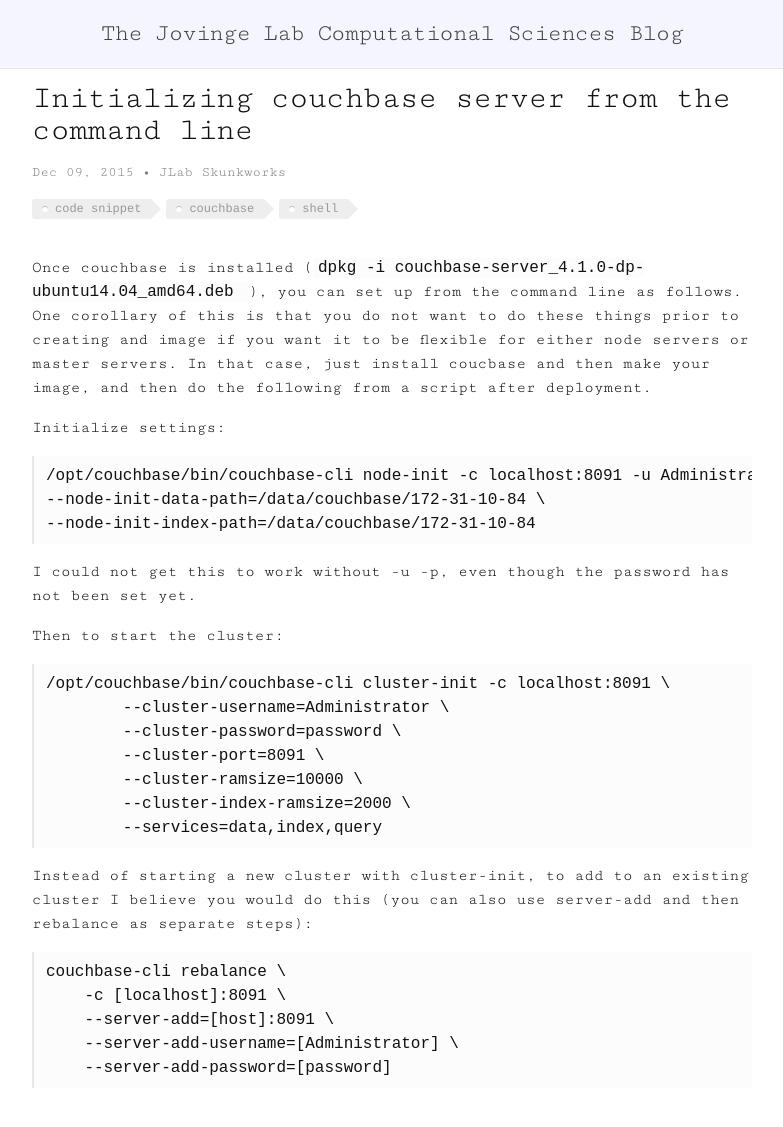
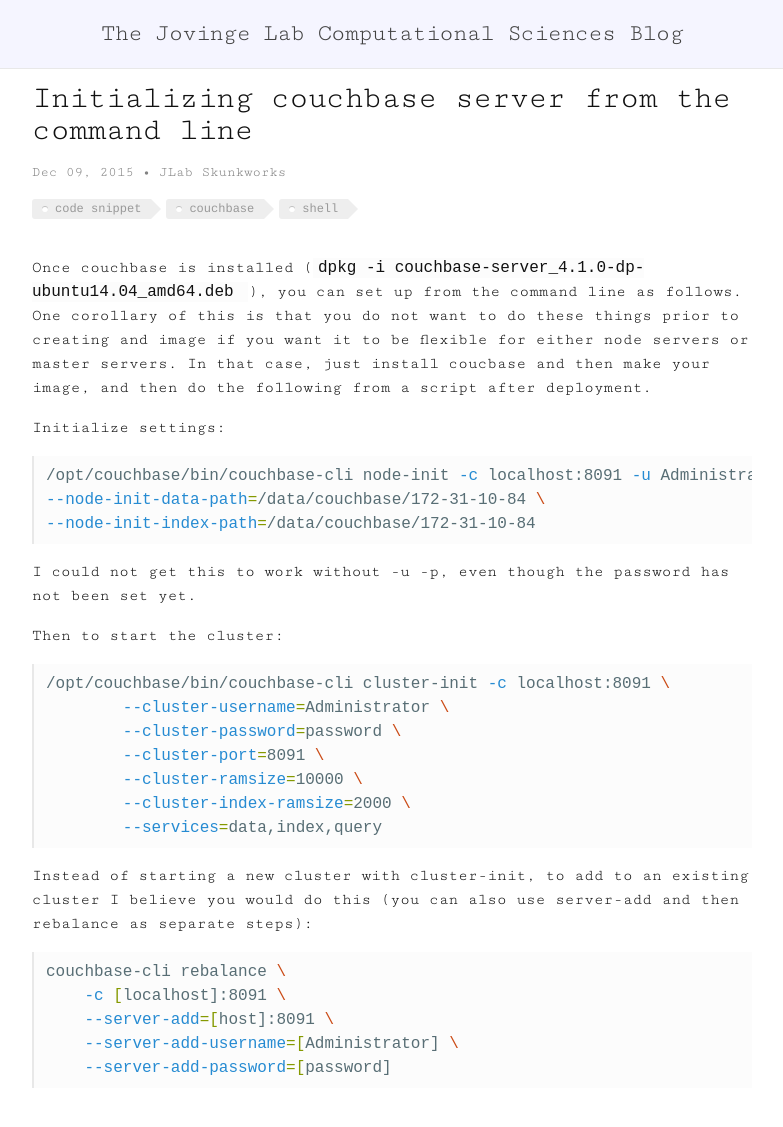
Before and after one commit to JovingeLabSoftware/JovingeLabSoftware.github.io, a Jekyll site: the page built from _posts/2015-12-09-initializing-couchbase-server-from-the-command-line.md, in a window 1280 px wide and 1152 px high. Shown: the top 1127 px of the window, without its empty margins (248-1031 px from the left). Built offline with Jekyll 4.4.1, drawn with Linux system fonts in a browser that asks for light colours; Markdown is read by kramdown in place of the engine named in the settings; comment, search, counter and statistics services are not loaded.

Commit message:
Updated 2015-12-09-initializing-couchbase-server-from-the-command-line.md

````diff
--- a/_posts/2015-12-09-initializing-couchbase-server-from-the-command-line.md
+++ b/_posts/2015-12-09-initializing-couchbase-server-from-the-command-line.md
@@ -11,11 +11,12 @@
 title: Initializing couchbase server from the command line
 ---
 
+
 Once couchbase is installed (`dpkg -i couchbase-server_4.1.0-dp-ubuntu14.04_amd64.deb    `), you can set up from the command line as follows.  One corollary of this is that you do not want to do these things prior to creating and image if you want it to be flexible for either node servers or master servers.  In that case, just install coucbase and then make your image, and then do the following from a script after deployment.
 
 Initialize settings:
 
-```Shell
+```shell
 /opt/couchbase/bin/couchbase-cli node-init -c localhost:8091 -u Administrator -p password \
 --node-init-data-path=/data/couchbase/172-31-10-84 \
 --node-init-index-path=/data/couchbase/172-31-10-84
@@ -23,7 +24,7 @@
 I could not get this to work without -u -p, even though the password has not been set yet.
 
 Then to start the cluster:
-```Shell
+```shell
 /opt/couchbase/bin/couchbase-cli cluster-init -c localhost:8091 \
 	--cluster-username=Administrator \
 	--cluster-password=password \
@@ -34,7 +35,7 @@
 ```
 Instead of starting a new cluster with cluster-init, to add to an existing cluster I believe you would do this (you can also use server-add and then rebalance as separate steps):
 
-```Shell
+```shell
 couchbase-cli rebalance \
     -c [localhost]:8091 \
     --server-add=[host]:8091 \
````
